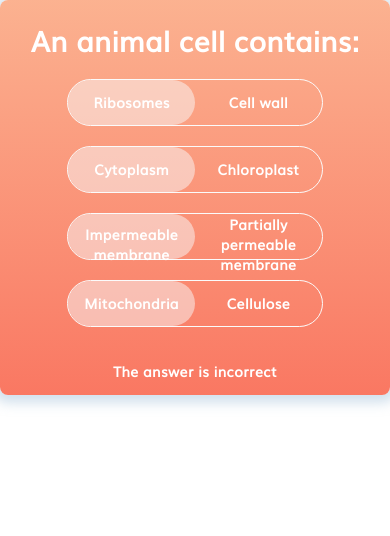
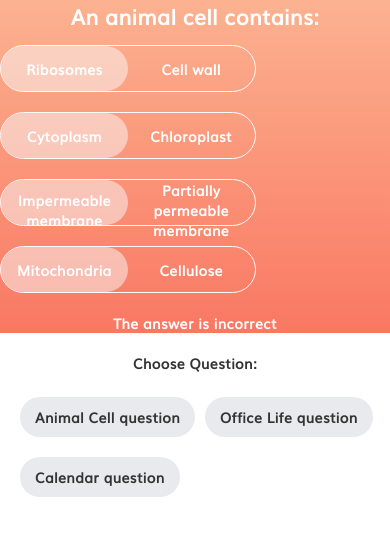
Before and after one commit to jackthb/multi-choice-component, a React (Create React App) app: page / in a window 390 px wide. Shown: the top 536 px of the page. Built offline with nearby package versions, Linux system fonts and the light colour scheme.

Commit message:
responsiveness

```diff
--- a/src/index.css
+++ b/src/index.css
@@ -20,12 +20,70 @@ body {
   color: #ffffff;
 }
 
-.Mask {
+h1 {
+  margin-top: 0;
+}
+
+p {
+  margin-bottom: 0;
+}
+
+.mask {
   position: relative;
   align-items: center;
   justify-items: center;
   display: grid;
-  min-width: 320px;
+  margin-top: 2em;
   border-radius: 8px;
   box-shadow: 0 2px 12px 6px rgba(167, 196, 220, 0.5);
+  padding: 20px 0;
 }
+
+.chooseQuestion {
+  display: flex;
+  color: #333;
+  margin-top: 20px;
+  align-items: center;
+}
+
+.chooseQuestion ul {
+  display: flex;
+  list-style-type: none;
+  padding: 0px;
+  margin-left: 20px;
+  flex-flow: wrap;
+}
+
+.chooseQuestion ul li {
+  border-radius: 4rem;
+  background-color: #e9eaed;
+  transition: 0.3s all ease-in-out;
+  padding: 10px 15px;
+  cursor: pointer;
+  margin: 10px 10px 10px 0px;
+}
+
+.chooseQuestion ul li:hover {
+  opacity: 0.75;
+}
+
+@media (max-width: 895px) {
+  body {
+    max-width: 100%;
+  }
+
+  .mask {
+    margin: 0px;
+    border-radius: 0px;
+  }
+}
+
+@media (max-width: 550px) {
+  h1 {
+    font-size: 1.5em;
+  }
+
+  .chooseQuestion {
+    flex-direction: column;
+  }
+}
```
